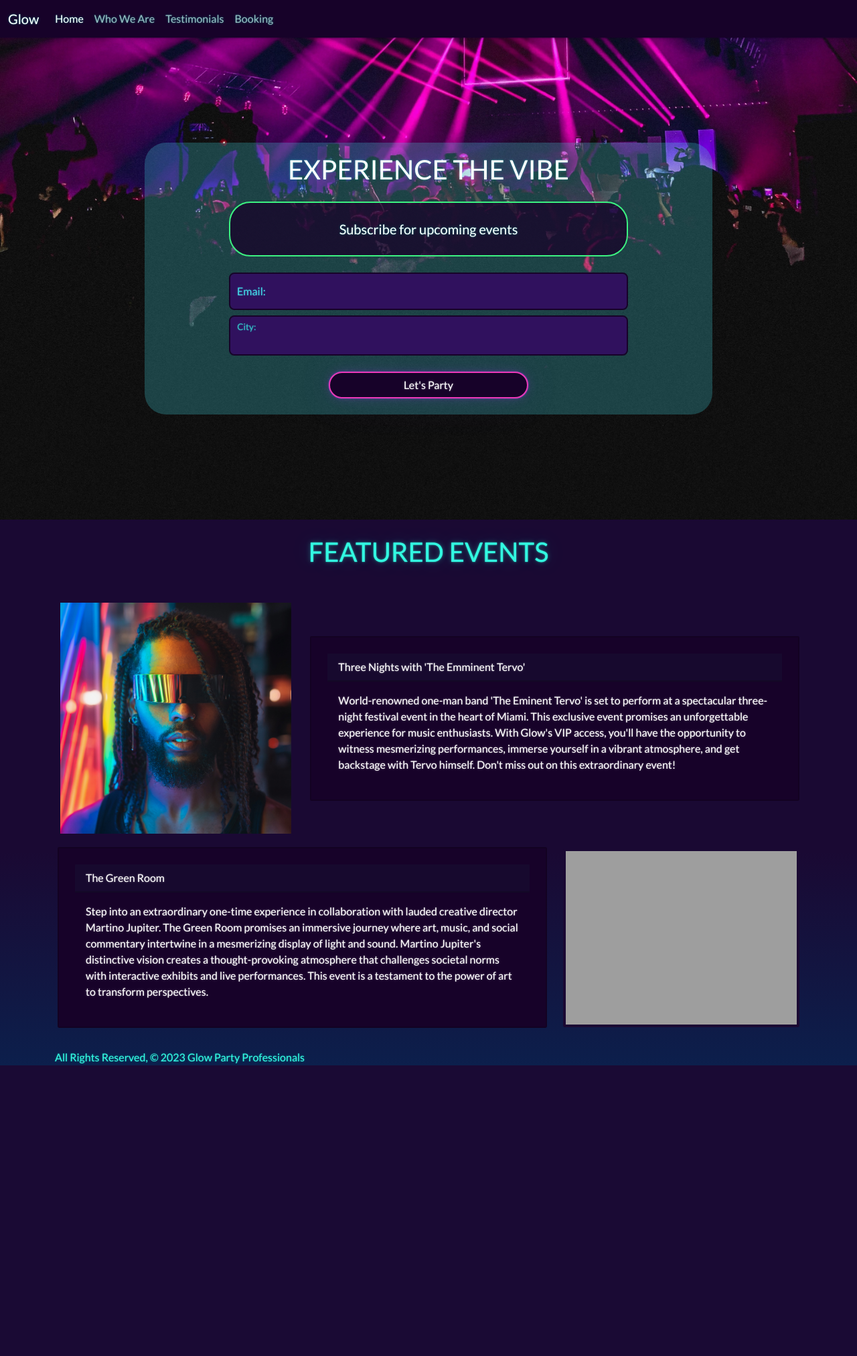
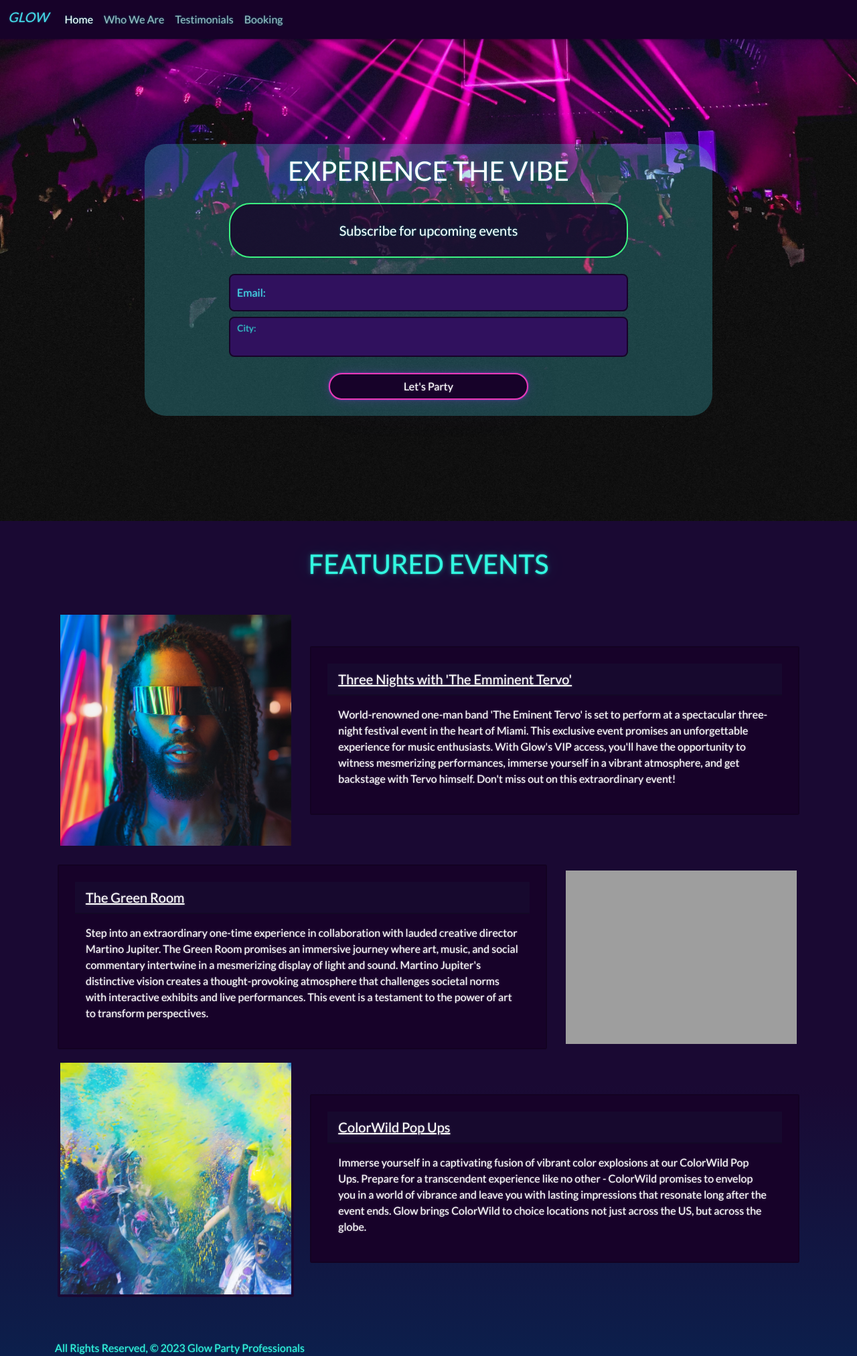
Before and after one commit to mgballou/glow_party_professionals, a Django app: page / in a window 1280 px wide. Shown: the whole page at 67% size. Before the commit the page ends 1591 px from the top, so only its background shows below. Run offline with Django 4.2, Linux system fonts and the light colour scheme; some libraries are stand-ins or nearby versions; grey boxes are pictures that could not be loaded.

Commit message:
home page, nav styling, additional heading in about

```diff
--- a/main_app/templates/base.html
+++ b/main_app/templates/base.html
@@ -20,7 +20,7 @@
     <nav class="navbar navbar-expand-lg bg-dark" data-bs-theme="dark">
 
         <div class="container-fluid">
-          <a class="navbar-brand" href="{% url 'home'%}">Glow</a>
+          <a class="navbar-brand text-light text-uppercase fst-italic h1" href="{% url 'home'%}">Glow</a>
           <button class="navbar-toggler collapsed" type="button" data-bs-toggle="collapse" data-bs-target="#navbarColor02" aria-controls="navbarColor02" aria-expanded="false" aria-label="Toggle navigation">
             <span class="navbar-toggler-icon"></span>
           </button>
--- a/main_app/templates/home.html
+++ b/main_app/templates/home.html
@@ -43,22 +43,21 @@
 
 {% comment %} brand blurb section {% endcomment %}
 
-{% comment %} Featured events section {% endcomment %}
 
 <section class="container p-3">
-    <div class="mt-2 mb-5 text-center">
+    <div class="mt-4 mb-5 text-center">
         <p class="h1">FEATURED EVENTS</p>
 
     </div>
 
-    <div class="row align-items-center my-3">
+    <div class="row align-items-center my-4">
         <div class="col-12 col-md-4">
             <img class="img-fluid img-thumbnail" src={% static 'images/event-1.jpeg'%} alt="DJ"/>
 
         </div>
         <div class="col-12 col-md-8">
             <div class="card bg-dark p-4" >
-                <div class="card-header">
+                <div class="card-header text-decoration-underline lead">
                     Three Nights with 'The Emminent Tervo'
                 </div>
 
@@ -75,7 +74,7 @@
 
         <div class="col-12 col-md-8">
             <div class="card bg-dark p-4" >
-                <div class="card-header">
+                <div class="card-header text-decoration-underline lead">
                     The Green Room
                 </div>
 
@@ -92,6 +91,27 @@
 
     </div>
 
+    <div class="row align-items-center mt-3 mb-5">
+        <div class="col-12 col-md-4">
+            <img class="img-fluid img-thumbnail" src={% static 'images/event-3.jpeg'%} alt="DJ"/>
+
+        </div>
+        <div class="col-12 col-md-8">
+            <div class="card bg-dark p-4" >
+                <div class="card-header text-decoration-underline lead">
+                    ColorWild Pop Ups
+                </div>
+
+                <div class="card-body">
+                    Immerse yourself in a captivating fusion of vibrant color explosions at our ColorWild Pop Ups. Prepare for a transcendent experience like no other - ColorWild promises to envelop you in a world of vibrance and leave you with lasting impressions that resonate long after the event ends. Glow brings ColorWild to choice locations not just across the US, but across the globe.
+
+                </div>
+            </div>
+
+        </div>
+
+    </div>
+
 
 
 
```
Also changed, not shown: main_app/templates/about.html (+56 -41 lines), main_app/static/images/event-3.jpeg (added).
